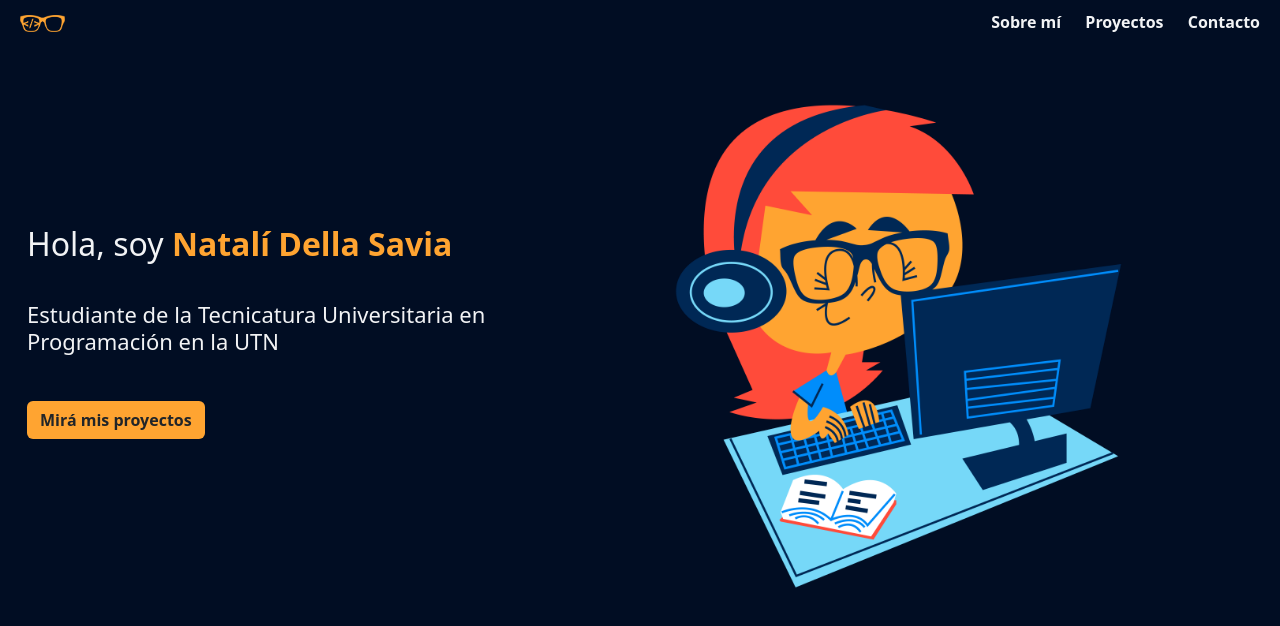
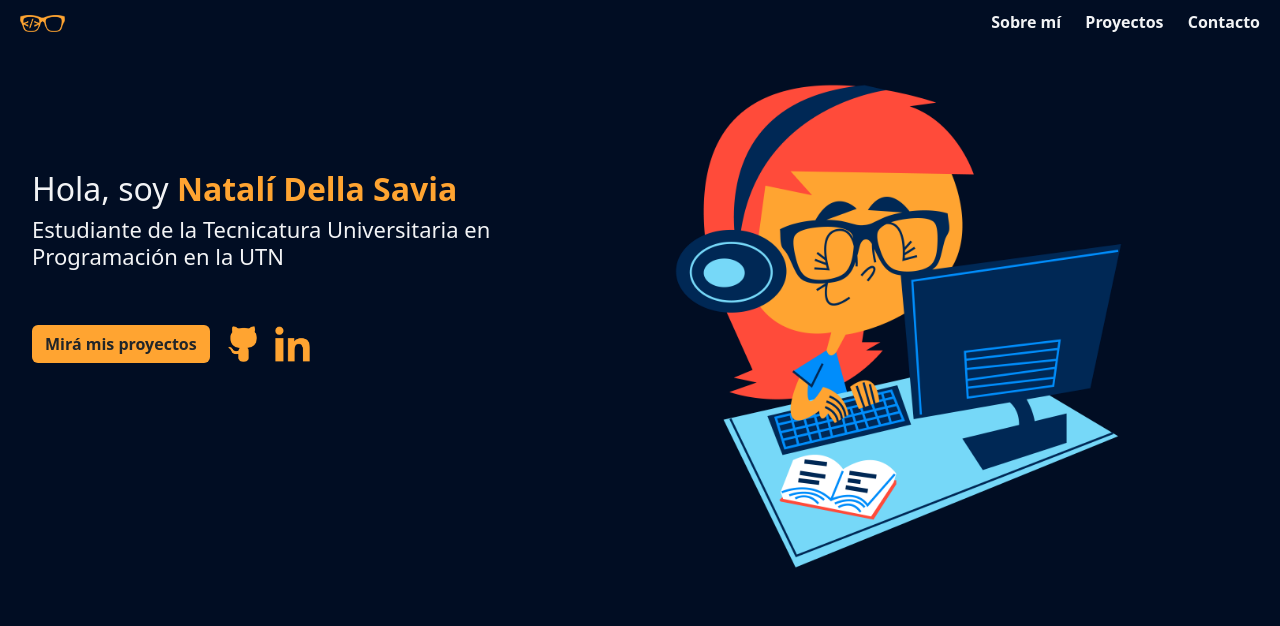
Before and after one commit to natudellasavia/portfolio, a plain HTML site: page index.html in a window 1280 px wide. Drawn offline with nearby package versions, Linux system fonts and the light colour scheme.

Commit message:
hover btn proyectos e iconos github y in

```diff
--- a/index.html
+++ b/index.html
@@ -4,7 +4,7 @@
     <meta charset="UTF-8">
     <meta name="viewport" content="width=device-width, initial-scale=1.0">
     <title>Natali Della Savia</title>
-    <link rel="icon" href="imagenes/logoNatiAmarillofavIcon.png" type="image/png">
+    <link rel="icon" href="imagenes/logoNatiFavIcon.png" type="image/png">
     <link href="https://cdn.jsdelivr.net/npm/bootstrap@5.3.3/dist/css/bootstrap.min.css" rel="stylesheet" integrity="sha384-QWTKZyjpPEjISv5WaRU9OFeRpok6YctnYmDr5pNlyT2bRjXh0JMhjY6hW+ALEwIH" crossorigin="anonymous">
     <link rel="stylesheet" href="style.css">
 </head>
@@ -28,10 +28,16 @@
                     <h1>Hola, soy <strong>Natalí Della Savia</strong></h1>
                     <br>
                     <h2>Estudiante de la Tecnicatura Universitaria en Programación en la UTN</h2>
-                    <br> <br>
+                    <br> <br> <br>
 
-                    <div>
-                    <button type="button" class="btn">Mirá mis proyectos</button>
+                    <div class="boton-redes">
+                        <button type="button" class="btn">Mirá mis proyectos</button>
+                        <a href="https://github.com/natudellasavia">
+                            <img src="imagenes/logoGitHubAmarillo.png" alt="" class="iconoInicioGitHub">
+                        </a>
+                        <a href="https://www.linkedin.com/in/natali-dellasavia/">
+                            <img src="imagenes/logoLinkedInAmarillo.png" alt="" class="iconoInicioLinkedIn">
+                        </a>
                     </div>
                 </div>
 
--- a/style.css
+++ b/style.css
@@ -50,10 +50,6 @@ strong{
 .inicial{
     width: 100%;
     height: 100vh;
-    /*
-    background: url(/imagenes/imagenInicio.png)center center fixed;
-    background-size: cover;
-    */
 }
 
 .inicial .col-md-6{
@@ -61,28 +57,67 @@ strong{
 }
 
 .inicial h1:nth-child(1){
-    margin-top: 20vh;
+    margin-top: 15vh;
 }
-
 
 .inicial h1{
     color: #F2F3F5;
     display: inline-block;
-    padding: 15px;
+    padding-left: 20px;
     font-size: 32px;
 }
 
 .inicial h2{
     color: #F2F3F5;
     display: inline-block;
-    padding: 15px;
+    padding-left: 20px;
     font-size: 22px;
 }
 
 .inicial .btn{
     background: #FFA431;
-    margin-left: 15px;
+    margin-left: 20px;
     font-weight: 600;
+    display: flex;
+    align-items: center;      /* alineación vertical */
+    gap: 15px;                /* espacio entre botón e íconos */
+    flex-wrap: wrap;           /* permite que se apilen en mobile */
+}
+
+.inicial .btn:hover{
+    background: #FF4B3A;
+    color: #F2F3F5;
+    margin-left: 20px;
+    font-weight: 600;
+}
+
+.boton-redes {
+    display: flex;            /* línea horizontal */
+    align-items: center;      /* alinear verticalmente */
+    gap: 15px;                /* espacio entre botón y cada ícono */
+    flex-wrap: wrap;          /* en mobile se apilan si hace falta */
+}
+
+.iconoInicioGitHub,
+.iconoInicioLinkedIn {
+    width: 35px;
+    height: auto;
+    transition: transform 0.3s ease;
+}
+
+.iconoInicioGitHub:hover{
+    content: url("imagenes/logoGitHubRojo.png");
+}
+
+.iconoInicioLinkedIn:hover{
+    content: url("imagenes/logoLinkedInRojo.png");
+}
+
+@media (max-width: 768px) {
+    .boton-redes {
+        flex-direction: column; /* botón arriba, íconos abajo */
+        align-items: center;    /* centrados */
+    }
 }
 
 .centrado{
@@ -90,6 +125,9 @@ strong{
 }
 
 .imagenInicial{
-    width: 80%;
-    padding: 50px 0px 0px 0px;
+    max-width: 80%;   /* se ajusta al contenedor */
+    min-width: 250px;   /* nunca más chica que 250px */
+    height: auto;
+    padding: 30px 0;   /* un poco de aire arriba y abajo */
+    margin: 0 auto;    /* centrada */
 }
```
Also changed, not shown: imagenes/logoGitHubAmarillo.png (renamed from imagenes/logoGitHub.png), imagenes/logoGitHubRojo.png (added), imagenes/logoLinkedInAmarillo.png (renamed from imagenes/logoLinkedIn.png), imagenes/logoLinkedInRojo.png (added), imagenes/logoNatiFavIcon.png (renamed from imagenes/logoNatiAmarillofavIcon.png).
